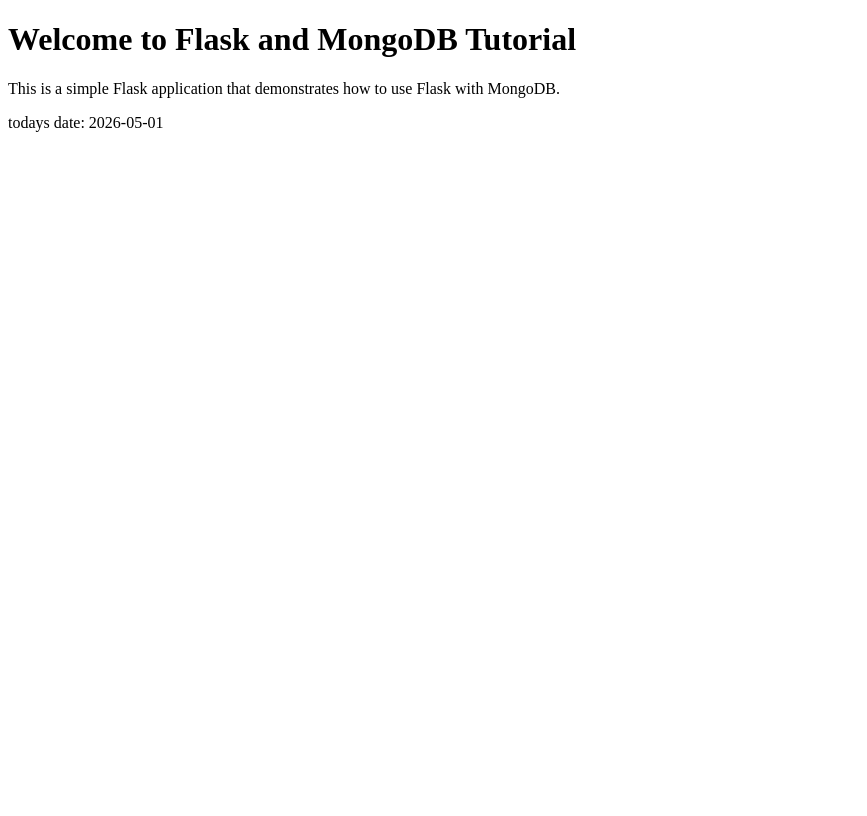
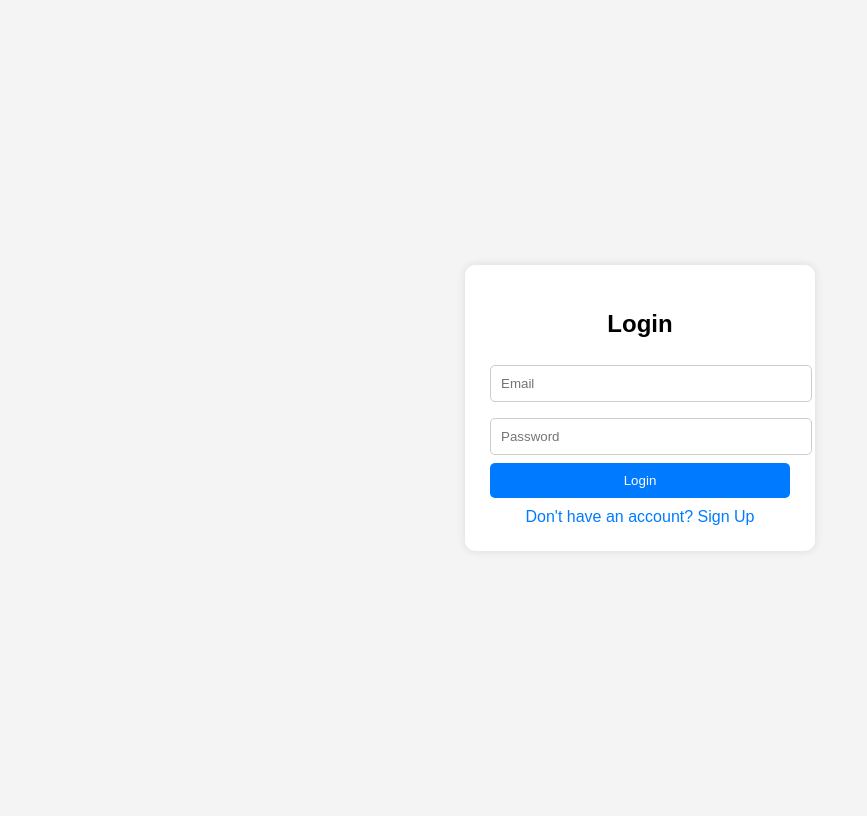
Before and after one commit to ChetanaMali/Flask-and-MongoDB, a Flask app: page / in a window 1280 px wide. Shown: the whole page, without its empty margins (0-867 px from the left). Before the commit the page ends 132 px from the top, so only its background shows below. Run offline with Flask 3, Linux system fonts and the light colour scheme.

Commit message:
trying to fetch the data from front end

```diff
--- a/app.py
+++ b/app.py
@@ -5,18 +5,11 @@ app = Flask(__name__)
 
 @app.route('/')
 def home():
-    return render_template('index.html', today=date.today())
+    return render_template('index.html')
 
-@app.route('/date')
-def get_date():
-    today = date.today()
-    print(today)
-    return str(today)
-
-@app.route('/api')
-def api():
-    name = request.values.get('name')
-    return f'Hello, {name}! This is a simple API endpoint.'
-
+@app.route('/login', methods = ['POST'])
+def login_page():
+    name = request.form
+    return name
 if __name__ == '__main__':
     app.run(port = 8080, debug=True)
--- a/templates/index.html
+++ b/templates/index.html
@@ -1,8 +1,109 @@
+<!--  Code ref from Chat GPT, edited by Chetana Mali  -->
+
+
 <!DOCTYPE html>
+<html lang="en">
+<head>
+  <meta charset="UTF-8">
+  <title>Login / Signup</title>
+  <style>
+    body {
+      font-family: Arial, sans-serif;
+      background: #f4f4f4;
+      display: flex;
+      height: 100vh;
+      justify-content: center;
+      align-items: center;
+    }
+
+    .container {
+      background: #fff;
+      padding: 25px;
+      width: 300px;
+      border-radius: 10px;
+      box-shadow: 0 0 10px rgba(0,0,0,0.1);
+    }
+
+    h2 {
+      text-align: center;
+    }
+
+    input {
+      width: 100%;
+      padding: 10px;
+      margin: 8px 0;
+      border: 1px solid #ccc;
+      border-radius: 5px;
+    }
+
+    button {
+      width: 100%;
+      padding: 10px;
+      background: #007bff;
+      color: #fff;
+      border: none;
+      border-radius: 5px;
+      cursor: pointer;
+    }
+
+    button:hover {
+      background: #0056b3;
+    }
+
+    .toggle {
+      text-align: center;
+      margin-top: 10px;
+      cursor: pointer;
+      color: #007bff;
+    }
+
+    .hidden {
+      display: none;
+    }
+  </style>
+</head>
 <body>
-    <h1>Welcome to Flask and MongoDB Tutorial</h1>
-    <p>This is a simple Flask application that demonstrates how to use Flask with MongoDB.</p>
-    <p> todays date: {{ today }}</p>
-    </body>
 
+<div class="container">
+    <form action ='/login' method = 'POST'>
+        <!-- Login Form -->
+        <div id="loginForm">
+
+                <h2>Login</h2>
+                <input type="email" name = "email" placeholder="Email" required>
+                <input type="password" name = "password" placeholder="Password" required>
+                <button type = "submit">Login</button>
+                <div class="toggle" onclick="toggleForm()">Don't have an account? Sign Up</div>
+        </div>
+    </form>
+
+
+  <!-- Signup Form -->
+  <div id="signupForm" class="hidden">
+    <h2>Sign Up</h2>
+    <input type="text" placeholder="Full Name" required>
+    <input type="email" placeholder="Email" required>
+    <input type="password" placeholder="Password" required>
+    <button onclick="signup()">Sign Up</button>
+    <div class="toggle" onclick="toggleForm()">Already have an account? Login</div>
+  </div>
+
+</div>
+
+<script>
+  function toggleForm() {
+    document.getElementById("loginForm").classList.toggle("hidden");
+    document.getElementById("signupForm").classList.toggle("hidden");
+  }
+
+  function login() {
+    alert("Login clicked (connect backend here)");
+  }
+
+  function signup() {
+    alert("Signup clicked (connect backend here)");
+  }
+</script>
+
+</body>
 </html>
```
